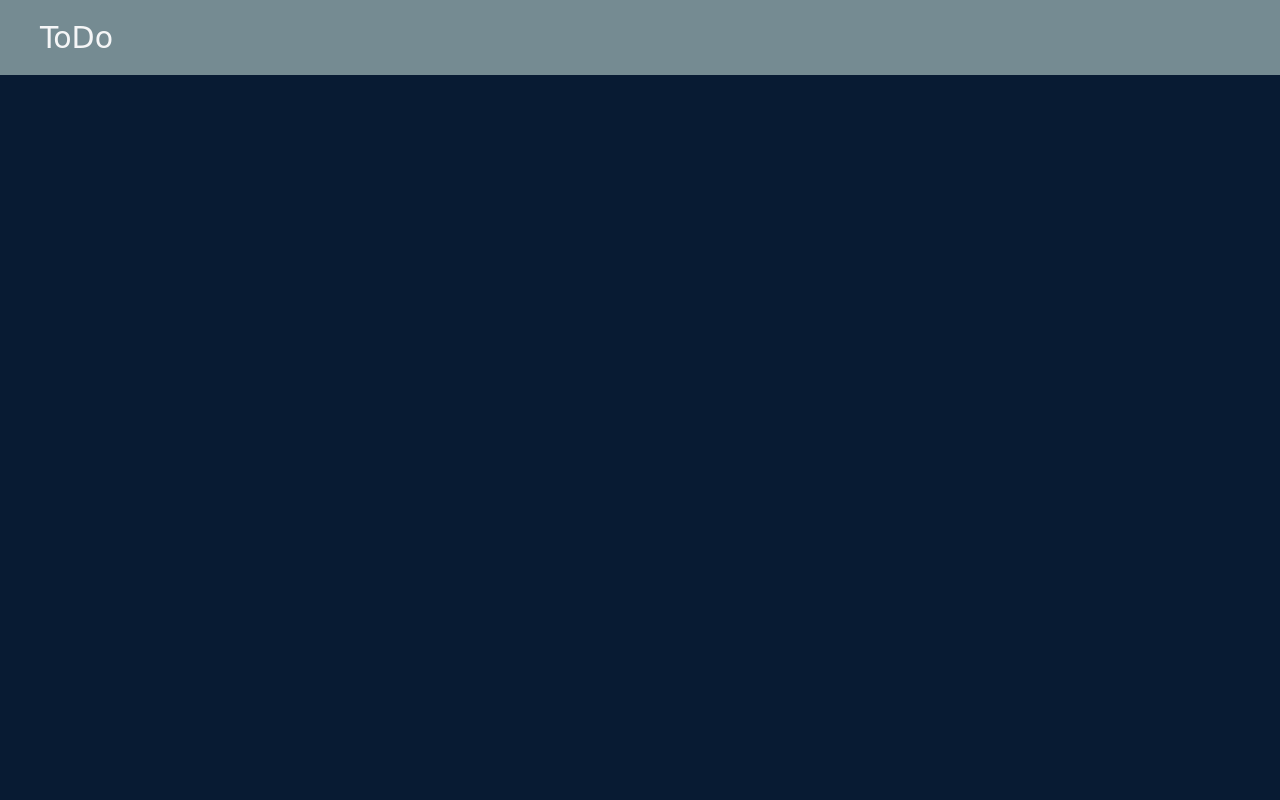
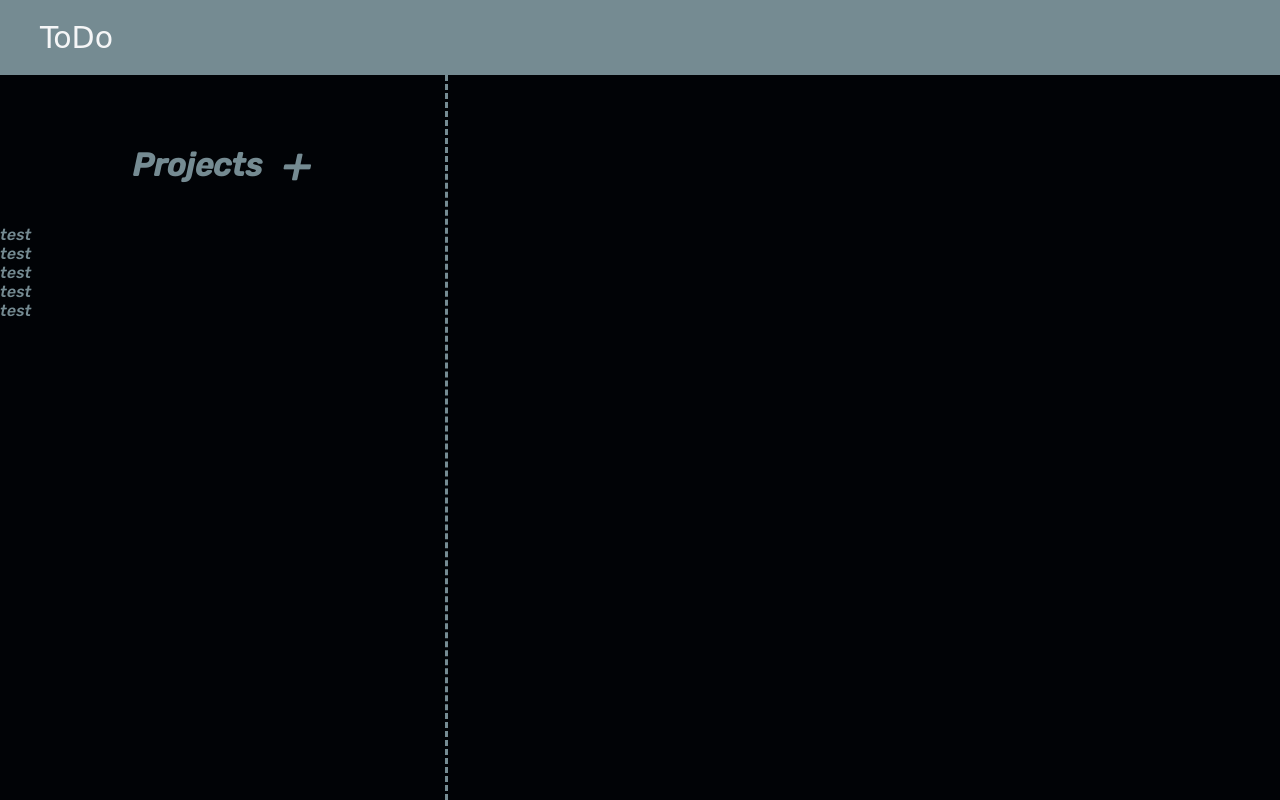
Before and after one commit to jplante01/TOP-todo-list, a website built with webpack: page dist/index.html in a window 1280 px wide. Built offline with nearby package versions, Linux system fonts and the light colour scheme; a web font is replaced by a local one.

Commit message:
Start creating sidebar

```diff
--- a/src/modules/UI.js
+++ b/src/modules/UI.js
@@ -4,6 +4,7 @@ const UI = (() => {
   const loadHomePage = () => {
     const content = document.getElementById('content');
     content.appendChild(elements.createHeader());
+    content.appendChild(elements.createSidebar());
   };
 
   return {
--- a/src/modules/elements.js
+++ b/src/modules/elements.js
@@ -9,7 +9,36 @@ const elements = (() => {
     return header;
   }
 
-  return { createHeader };
+  function createSidebar() {
+    const sidebar = document.createElement('div');
+    sidebar.classList = 'sidebar f-col';
+    const nav = document.createElement('div');
+    nav.classList = 'nav';
+    sidebar.appendChild(nav);
+    const navHeader = document.createElement('div');
+    navHeader.classList = 'nav-header f-center';
+    nav.appendChild(navHeader);
+    const projectsButton = document.createElement('h1');
+    projectsButton.textContent = 'Projects';
+    projectsButton.id = 'projects-button';
+    navHeader.appendChild(projectsButton);
+    const addProjectButton = document.createElement('a');
+    addProjectButton.id = 'add-project-button';
+    addProjectButton.textContent = '+';
+    navHeader.appendChild(addProjectButton);
+    const projectsList = document.createElement('div');
+    projectsList.classList = 'projects-list f-col';
+    nav.appendChild(projectsList);
+    /* REMOVE */
+    for (let i = 0; i < 5; i++) {
+      const project = document.createElement('ul');
+      project.textContent = 'test';
+      projectsList.appendChild(project);
+    }
+    /* REMOVE */
+    return sidebar;
+  }
+  return { createHeader, createSidebar };
 })();
 
 export default elements;
--- a/src/styles.css
+++ b/src/styles.css
@@ -1,4 +1,5 @@
 :root {
+  --black: #010306;
   --primary-dark: #081B33;
   --secondary-dark: #152642;
   --primary-light: #F5F6F7;
@@ -20,13 +21,21 @@
 .f-col {
   display: flex;
   flex-direction: column;
+}
+
+.f-center {
   align-items: center;
   justify-content: center;
 }
+body {
+  background-color: var(--black);
+  height: 100vh;
+}
 
-body {
-  background-color: var(--primary-dark);
+#content {
+  height: 100%;
 }
+
 .header {
   background-color: var(--secondary-contrast);
   width: 100%;
@@ -38,3 +47,30 @@ body {
   margin: 20px 40px;
   font-family: 'Climate Crisis', cursive;
 }
+
+.sidebar {
+  background-color: var(--black);
+  width: 35%;
+  height: 100%;
+  border-right: medium dashed var(--secondary-contrast)
+}
+
+.sidebar > * {
+  color: var(--secondary-contrast);
+  font-family: 'Rubik', sans-serif;
+  font-weight: medium;
+}
+
+.nav-header {
+  display: flex;
+  margin: 60px 0px 30px 0px;
+}
+
+#projects-button {
+  display: inline-block;
+  margin-right: 20px;
+}
+
+#add-project-button {
+  font-size: 50px;
+}
```
Also changed, not shown: dist/index.html.
